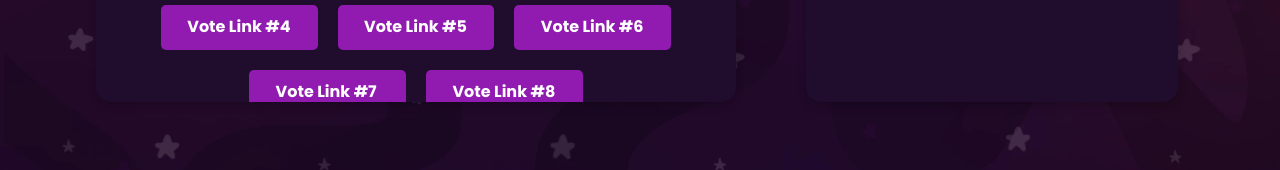
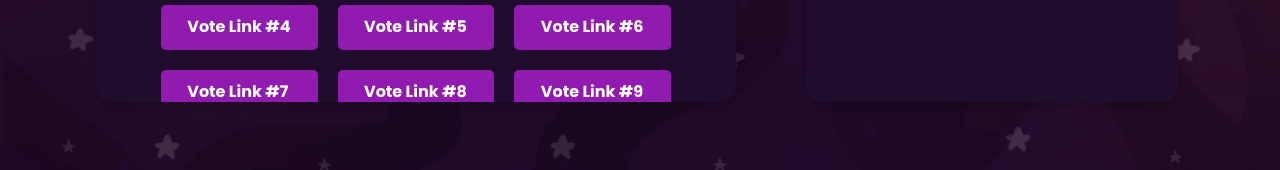
Before and after one commit to LumaLibre/web, a React (Vite) app in the folder client/: page /vote in a window 1280 px wide. Shown: the part 604-774 px from the top of the page. Built offline with nearby package versions, Linux system fonts and the light colour scheme; no server answers; a web font is replaced by a local one.

Commit message:
add new vote website/ci publishing

```diff
--- a/client/src/components/vote/VoteContent.tsx
+++ b/client/src/components/vote/VoteContent.tsx
@@ -15,7 +15,8 @@ const voteSites: string[] = [
     'https://topminecraftservers.org/vote/36236',
     'https://minecraft-mp.com/server/327658/vote',
     'https://play-minecraft-servers.com/minecraft-servers/lumamc/?tab=vote',
-    'https://www.curseforge.com/servers/minecraft/game/lumamc/vote'
+    'https://www.curseforge.com/servers/minecraft/game/lumamc/vote',
+    'https://minecraft.menu/server-lumamc.4697/vote'
 ];
 
 function VoteContent() {
```
